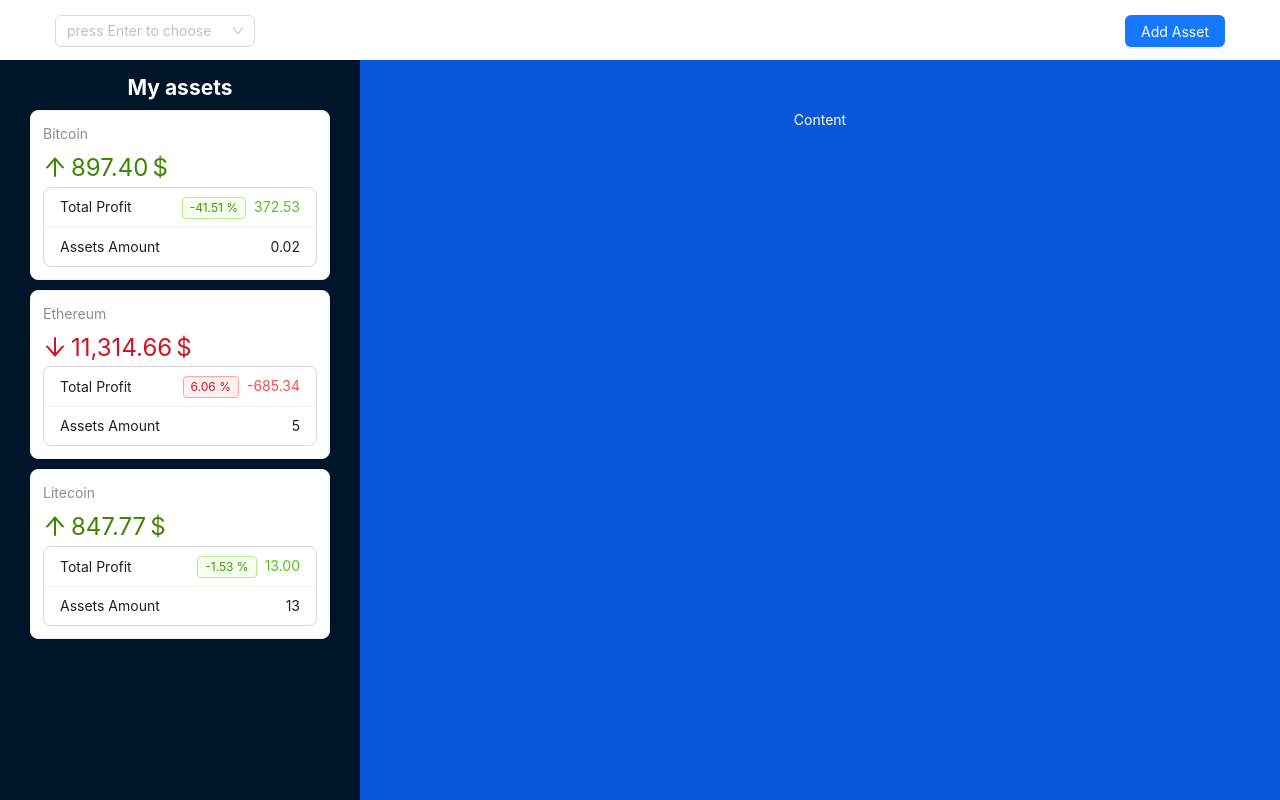
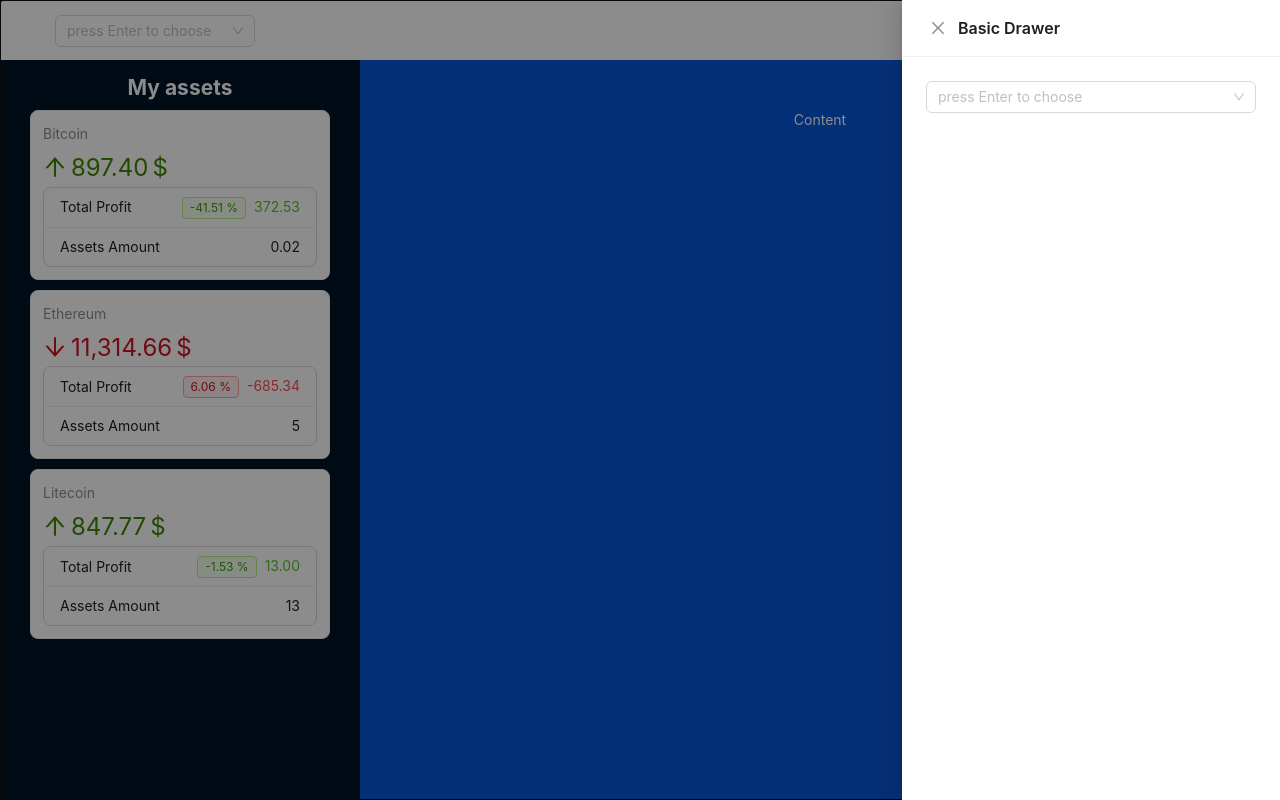
Before and after one commit to NakonechniyVitaliy/React-Ant-CryptoApp, a React (Vite) app: page / in a window 1280 px wide. Built offline with nearby package versions, Linux system fonts and the light colour scheme.

Commit message:
form-start

```diff
--- /dev/null
+++ b/src/components/FormAsset.jsx
@@ -0,0 +1,101 @@
+
+import {useContext, useState} from "react";
+import {Select, Space, Form, Input, Button, Typography, Flex, InputNumber} from "antd";
+import {CryptoContext} from "../context/crypto-context.jsx";
+
+export default function FormAsset(){
+
+    const [coin, setCoin] = useState();
+    const {crypto} = useContext(CryptoContext)
+
+    const onFinish = (values) => {
+        console.log('Success:', values);
+    };
+    const onFinishFailed = (errorInfo) => {
+        console.log('Failed:', errorInfo);
+    };
+    if(!coin){
+        return (
+            <Select
+                mode="single"
+                style={{
+                    width: '100%',
+                }}
+                onSelect={(value) => setCoin(crypto.find((c) => c.id === value))}
+                placeholder="press Enter to choose"
+                options={crypto.map((coin) => ({
+                        name: coin.name,
+                        icon: coin.icon,
+                        symbol: coin.symbol,
+                        value: coin.id,
+                    })
+                )}
+                optionRender={(option) => (
+                    <Space>
+                        <img style={{width: 25}} src={option.data.icon} />
+                        {option.data.name}
+                    </Space>
+                )}
+            />
+        )
+    }
+
+    return (
+        <>
+            <Flex align='center'>
+                <img src={coin.icon} alt={coin.name} style={{width: 30, height: 30}}/>
+                <Typography.Title level={3} style={{marginBottom: 0, marginLeft:10 }}>
+                    {coin.name} ({coin.symbol})
+                </Typography.Title>
+            </Flex>
+
+            <Form
+                name="basic"
+                labelCol={{
+                    span: 6,
+                }}
+                wrapperCol={{
+                    span: 16,
+                }}
+                style={{
+                    marginTop: 30,
+                    maxWidth: 600,
+                }}
+                initialValues={{
+                    remember: true,
+                }}
+                onFinish={onFinish}
+                onFinishFailed={onFinishFailed}
+                autoComplete="off"
+            >
+                <Form.Item
+                    label="Amount"
+                    name="amount"
+                    rules={[
+                        {
+                            required: true,
+                            type: 'number',
+                            min: 0,
+                            message: 'Please input Amount!',
+                        },
+                    ]}
+                >
+                    <InputNumber style={{width:'100%'}} />
+                </Form.Item>
+
+                <Form.Item label="Price"
+                    name="price"
+                >
+                    <InputNumber style={{width:'100%'}}/>
+                </Form.Item>
+
+
+                <Form.Item label={null}>
+                    <Button type="primary" htmlType="submit">
+                        Submit
+                    </Button>
+                </Form.Item>
+            </Form>
+        </>
+    )
+}
--- a/src/components/layouts/AppHeader.jsx
+++ b/src/components/layouts/AppHeader.jsx
@@ -1,8 +1,8 @@
 import { Layout, Select, Space, Modal, Drawer, Button } from 'antd';
 import {CryptoContext} from "../../context/crypto-context.jsx";
 import {useContext, useEffect, useState} from "react";
-import ModalContent from "../modalContent.jsx"
-
+import ModalContent from "../ModalContent.jsx"
+import FormAsset from "../FormAsset.jsx";
 
 
 const headerStyle = {
@@ -29,7 +29,7 @@
 export default function AppHeader() {
     const [cryptoListSelect, setCryptoListSelect] = useState(false);
     const [isModalOpen, setIsModalOpen] = useState(false);
-    const [isDrawerOpen, setIsDrawerOpen] = useState(false);
+    const [isDrawerOpen, setIsDrawerOpen] = useState(true);
     const [coin, setCoin] = useState();
 
 
@@ -96,10 +96,11 @@
                    <ModalContent coin={coin}/>
             </Modal>
 
-            <Drawer title="Basic Drawer" onClose={() => setIsDrawerOpen(false)} open={isDrawerOpen}>
-                <p>Some contents...</p>
-                <p>Some contents...</p>
-                <p>Some contents...</p>
+            <Drawer title="Basic Drawer"
+                    onClose={() => setIsDrawerOpen(false)}
+                    open={isDrawerOpen}
+                    destroyOnClose>
+                <FormAsset />
             </Drawer>
 
         </Layout.Header>
```
Also changed, not shown: src/components/ModalContent.jsx (renamed from src/components/modalContent.jsx).
